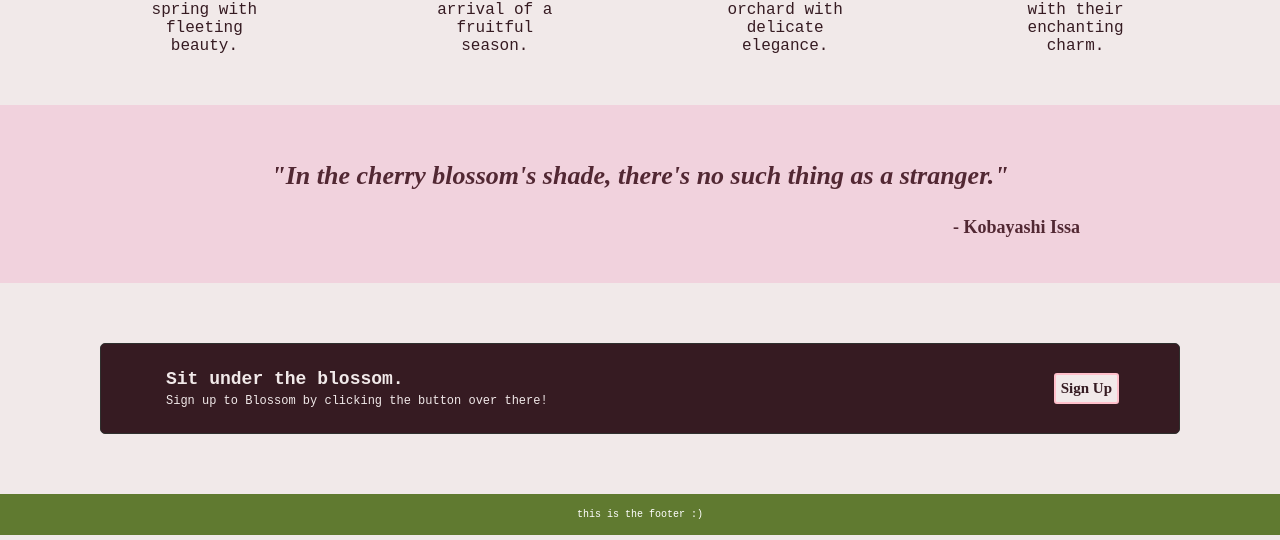
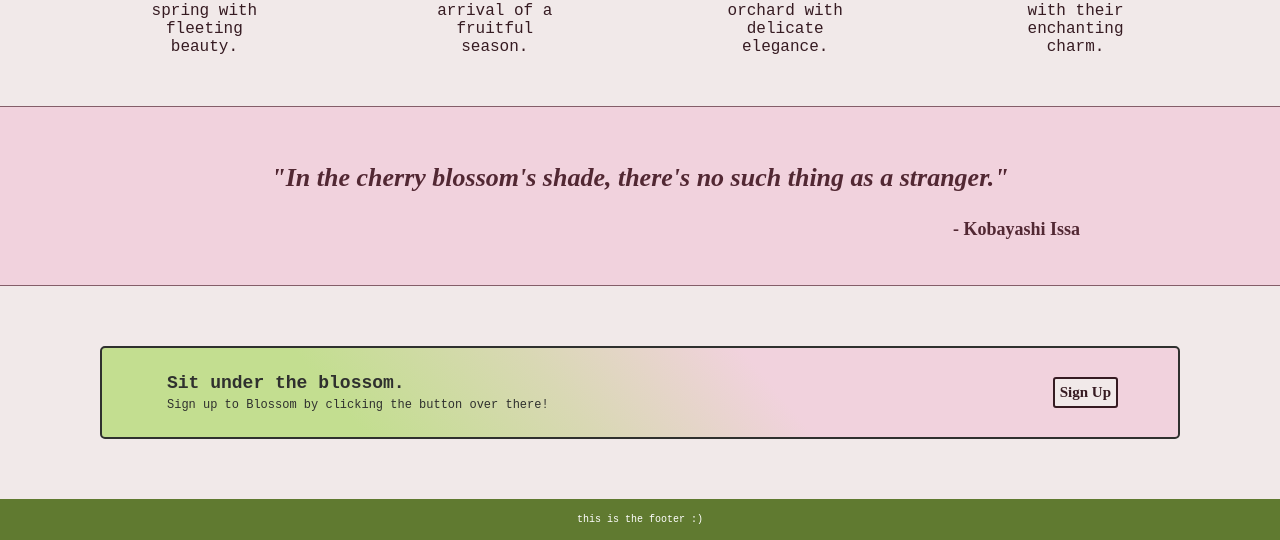
Before and after one commit to ajlfree/Landing-Page, a plain HTML site: page index.html in a window 1280 px wide. Shown: the part 635-1175 px from the top of the page. Drawn offline with Linux system fonts and the light colour scheme.

Commit message:
Add images

```diff
--- a/styles.css
+++ b/styles.css
@@ -60,6 +60,7 @@ ul {
     justify-content: space-evenly;
     flex-wrap: wrap;
     flex-direction: row;
+    border-bottom: solid 1px #522833ad;
 }
 
 h3 {
@@ -167,10 +168,8 @@ h3 {
     background-color: #f1d2dd;
     color: #522833;
     font-weight: bold;
-    /*
     border-top: solid 1px #522833ad;
     border-bottom: solid 1px #522833ad;
-    */
     font-family: 'Times New Roman', Times, serif;
     align-items: center;
     justify-content: center;
@@ -188,12 +187,13 @@ h3 {
 .sign-up {
     display: flex;
     margin: 20px 100px;
-    background-color: #361b22;
+    background: rgb(195,222,144);
+    background: linear-gradient(50deg, rgba(195,222,144,1) 23%, rgba(217,216,180,1) 43%, rgba(241,210,221,1) 62%);
     padding: 20px 60px;
     border-radius: 5px;
     justify-content: space-between;
-    color: #f1e9e9;
-    border: 1px #2f302e solid;
+    color: #2f302e;
+    border: 2px #2f302e solid;
 }
 
 .txt {
@@ -222,7 +222,7 @@ h3 {
     border-radius: 3px;
     color: #361b22;
     font-weight: bold;
-    border: pink solid 2px;
+    border: #361b22 solid 2px;
     flex-shrink: 0;
     padding: 5px;
 
```
Also changed, not shown: images/apple.jpg (added), images/cherry.jpg (added), images/pear.jpg (added), images/plum.jpg (added), 1 other file.
